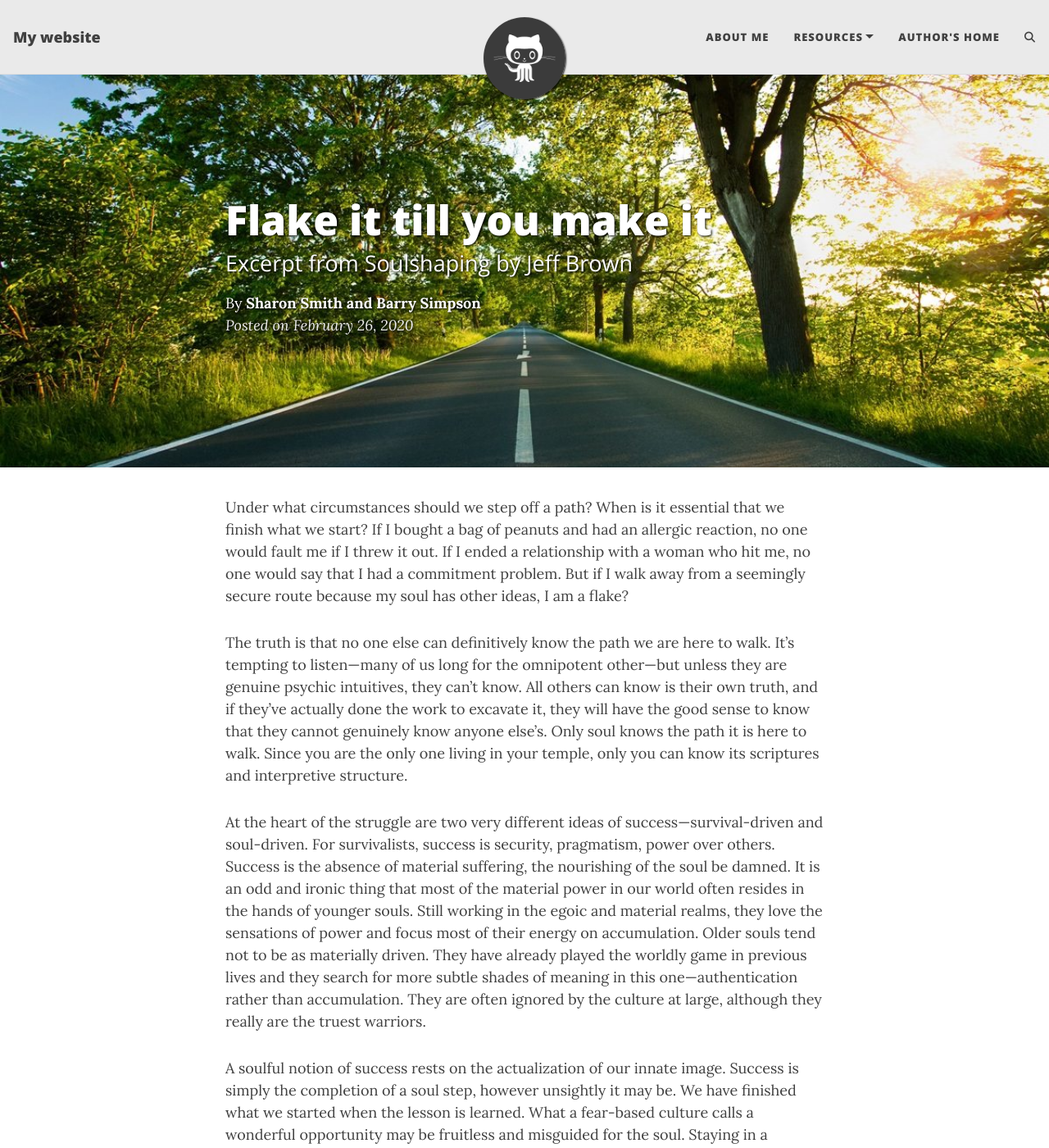
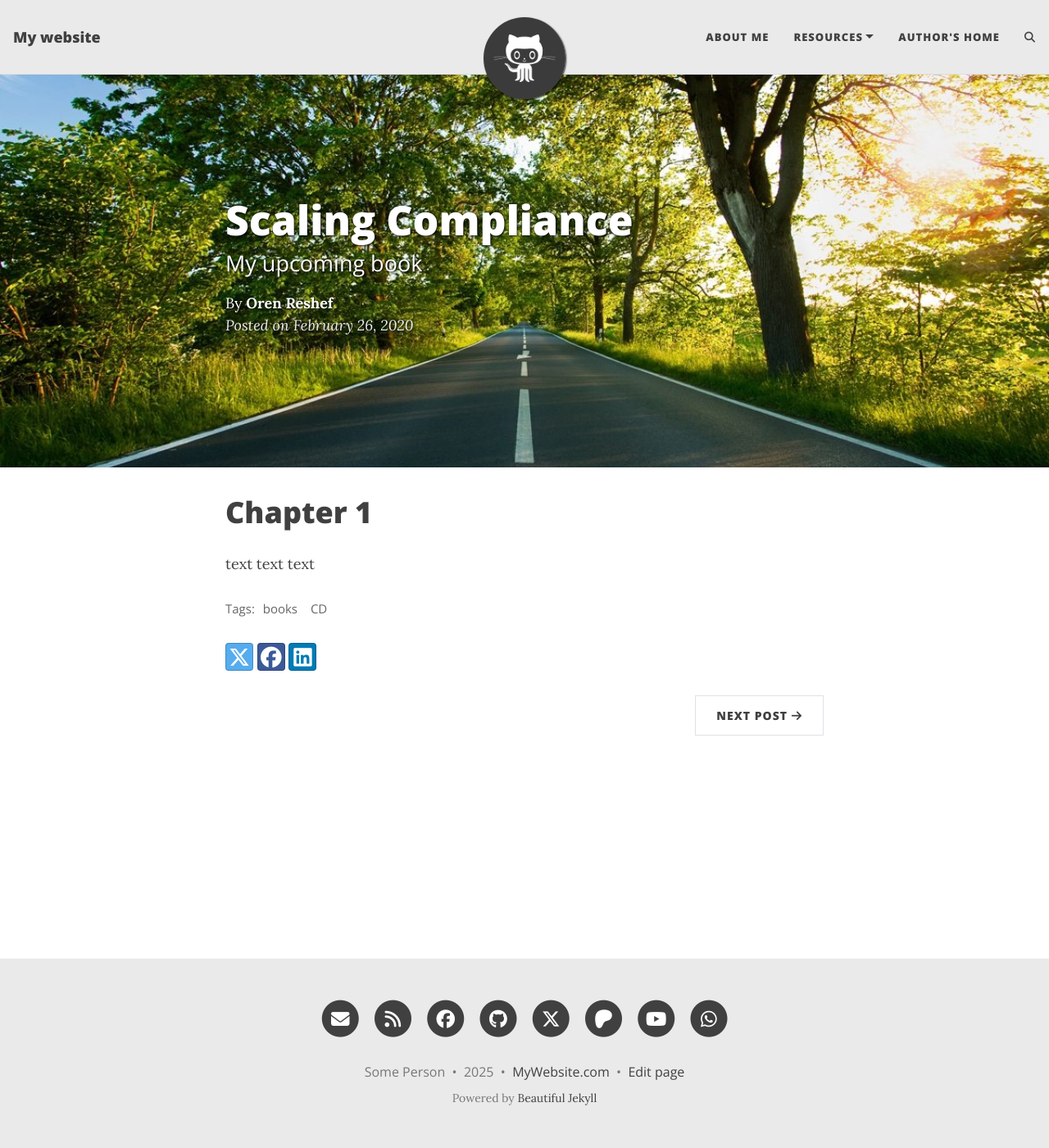
Before and after one commit to oren-reshef/thefelix2.0, a Jekyll site: the page built from _posts/2020-02-26-flake-it-till-you-make-it.md, in a window 1280 px wide and 1400 px high. Shown: the whole window at 82% size. Built offline with Jekyll 4.4.1, drawn with Linux system fonts in a browser that asks for light colours; comment, search, counter and statistics services are not loaded; some of the changed text lies outside the part shown.

Commit message:
add a couple of posts

```diff
--- a/_posts/2020-02-26-flake-it-till-you-make-it.md
+++ b/_posts/2020-02-26-flake-it-till-you-make-it.md
@@ -1,18 +1,14 @@
 ---
 layout: post
-title: Flake it till you make it
-subtitle: Excerpt from Soulshaping by Jeff Brown
+title: Scaling Compliance
+subtitle: My upcoming book
 cover-img: /assets/img/path.jpg
 thumbnail-img: /assets/img/thumb.png
 share-img: /assets/img/path.jpg
-tags: [books, test]
-author: Sharon Smith and Barry Simpson
+tags: [books, CD]
+author: Oren Reshef
 ---
 
-Under what circumstances should we step off a path? When is it essential that we finish what we start? If I bought a bag of peanuts and had an allergic reaction, no one would fault me if I threw it out. If I ended a relationship with a woman who hit me, no one would say that I had a commitment problem. But if I walk away from a seemingly secure route because my soul has other ideas, I am a flake?
+# Chapter 1
 
-The truth is that no one else can definitively know the path we are here to walk. It’s tempting to listen—many of us long for the omnipotent other—but unless they are genuine psychic intuitives, they can’t know. All others can know is their own truth, and if they’ve actually done the work to excavate it, they will have the good sense to know that they cannot genuinely know anyone else’s. Only soul knows the path it is here to walk. Since you are the only one living in your temple, only you can know its scriptures and interpretive structure.
-
-At the heart of the struggle are two very different ideas of success—survival-driven and soul-driven. For survivalists, success is security, pragmatism, power over others. Success is the absence of material suffering, the nourishing of the soul be damned. It is an odd and ironic thing that most of the material power in our world often resides in the hands of younger souls. Still working in the egoic and material realms, they love the sensations of power and focus most of their energy on accumulation. Older souls tend not to be as materially driven. They have already played the worldly game in previous lives and they search for more subtle shades of meaning in this one—authentication rather than accumulation. They are often ignored by the culture at large, although they really are the truest warriors.
-
-A soulful notion of success rests on the actualization of our innate image. Success is simply the completion of a soul step, however unsightly it may be. We have finished what we started when the lesson is learned. What a fear-based culture calls a wonderful opportunity may be fruitless and misguided for the soul. Staying in a passionless relationship may satisfy our need for comfort, but it may stifle the soul. Becoming a famous lawyer is only worthwhile if the soul demands it. It is an essential failure if you are called to be a monastic this time around. If you need to explore and abandon ten careers in order to stretch your soul toward its innate image, then so be it. Flake it till you make it.
+text text text
```
Also changed, not shown: _posts/2020-02-28-sample-markdown.md (+3 -4 lines).
